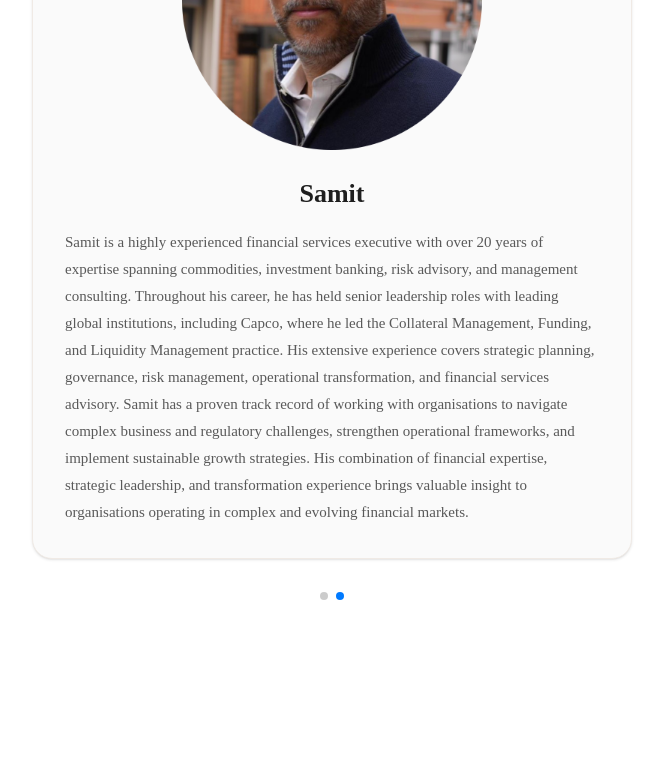
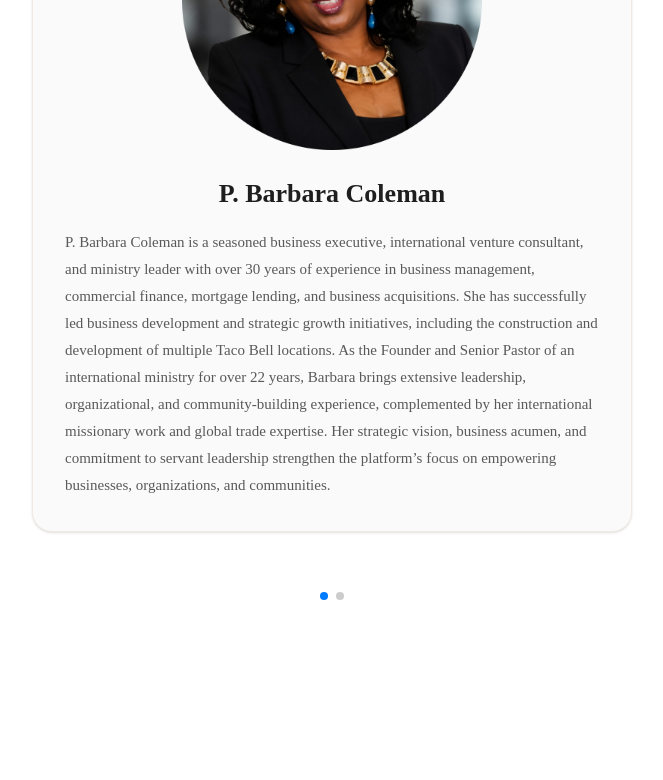
Before and after one commit to Vikesh5258/Ecosse-Ico, a React (Vite) app: page / in a window 1280 px wide. Shown: the part 10468-11248 px from the top of the page, without its empty margins (308-971 px from the left). Built offline with nearby package versions, Linux system fonts and the light colour scheme.

Commit message:
feat: update advisor slider autoplay delay and enable continuous loop

```diff
--- a/src/components/landing-page/landing-hero.jsx
+++ b/src/components/landing-page/landing-hero.jsx
@@ -1397,7 +1397,8 @@ const LandingHero = () => {
                             modules={[EffectFlip, Pagination, Autoplay]}
                             slidesPerView={1}
                             pagination={{ clickable: true }}
-                            autoplay={{ delay:5000, disableOnInteraction: false }}
+                            autoplay={{ delay:15000, disableOnInteraction: false }}
+                            loop={true}
                             className="advisors-swiper !pb-14 max-w-[600px] w-full"
                         >
                             <SwiperSlide className="h-auto">
```
